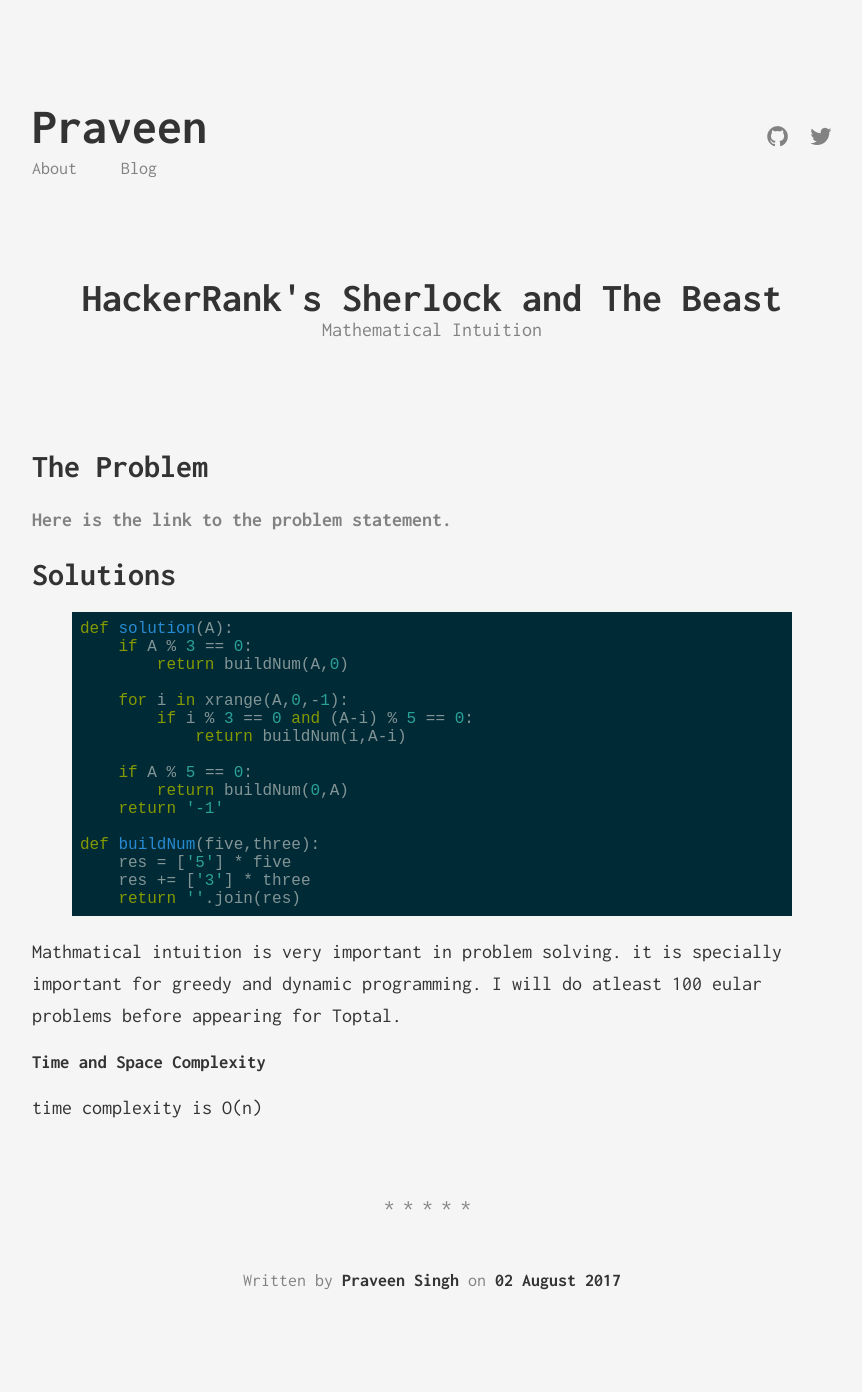
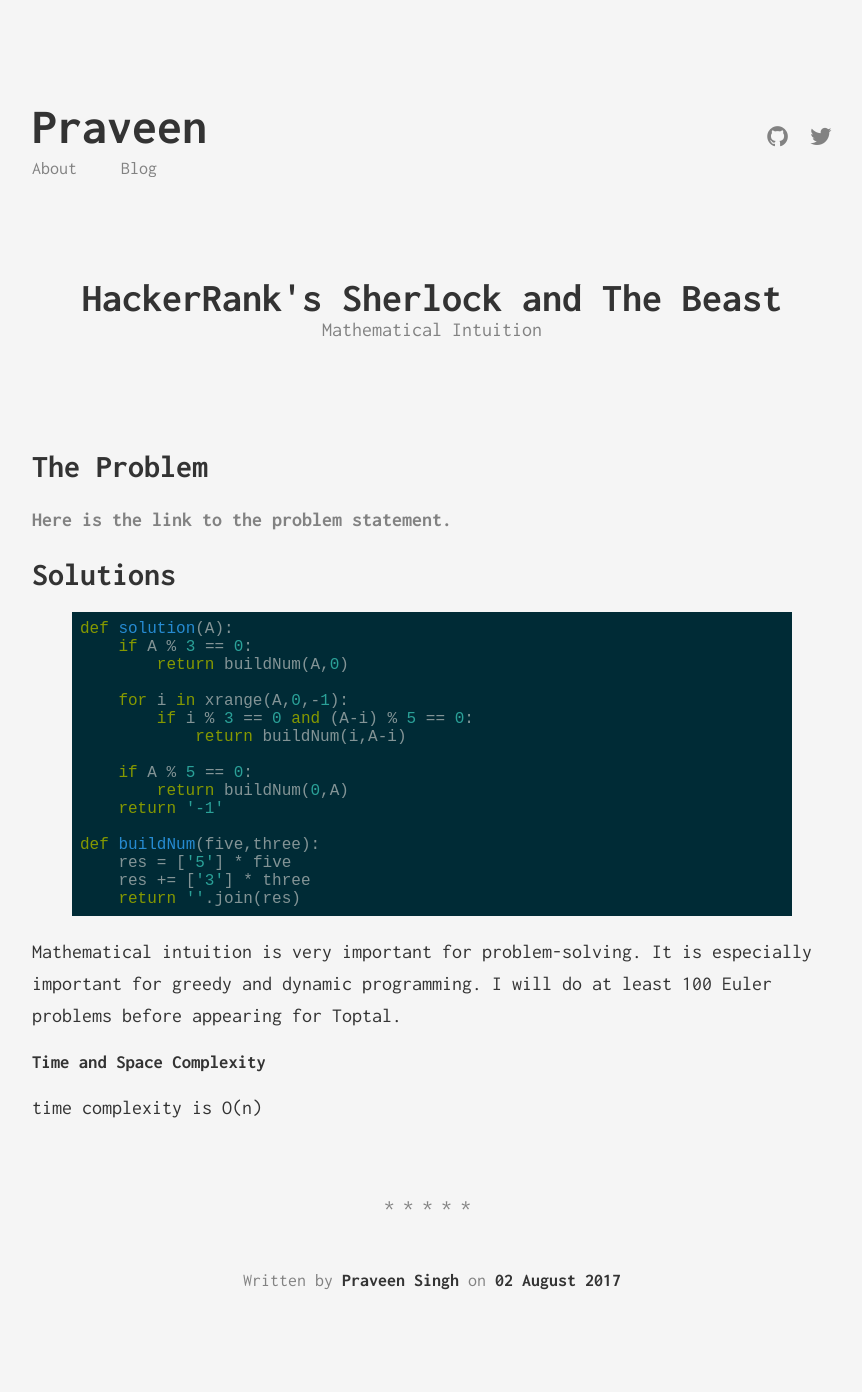
Before and after one commit to prrraveen/prrraveen.github.io, a Jekyll site: the page built from _posts/2017-08-02-SherlockandTheBeast.md, in a window 1280 px wide. Shown: the whole page, without its empty margins (208-1070 px from the left). Built offline with Jekyll 4.4.1, drawn with Linux system fonts in a browser that asks for light colours.

Commit message:
Update 2017-08-02-SherlockandTheBeast.md

```diff
--- a/_posts/2017-08-02-SherlockandTheBeast.md
+++ b/_posts/2017-08-02-SherlockandTheBeast.md
@@ -28,8 +28,7 @@ def buildNum(five,three):
     return ''.join(res)
 {% endhighlight %}
 
-Mathmatical intuition is very important in problem solving. it is specially important for greedy and dynamic programming.
-I will do atleast 100 eular problems before appearing for Toptal.
+Mathematical intuition is very important for problem-solving. It is especially important for greedy and dynamic programming. I will do at least 100 Euler problems before appearing for Toptal.
 
 ### Time and Space Complexity
 time complexity is O(n)
```
